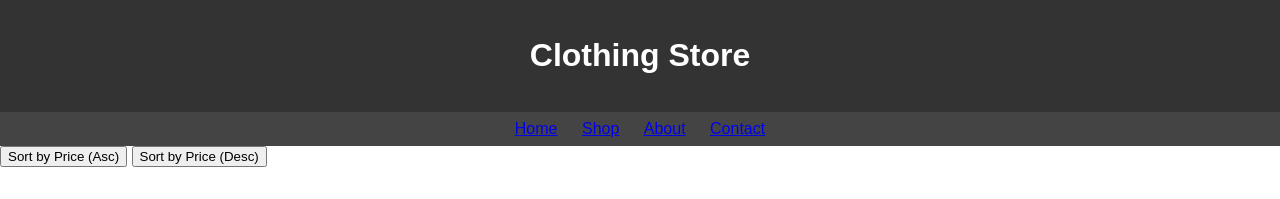
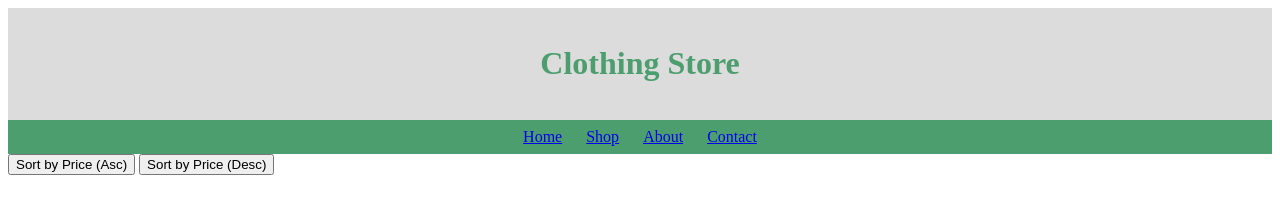
Before and after one commit to Abbassadri786/E-Commerce-Store, a plain HTML site: page index.html in a window 1280 px wide. Shown: the top 199 px of the page. Drawn offline with Linux system fonts and the light colour scheme.

Commit message:
Update styles.css

```diff
--- a/styles.css
+++ b/styles.css
@@ -1,18 +1,18 @@
 body {
-    font-family: Arial, sans-serif;
+    font-family: 'Lucida Sans', 'Lucida Sans Regular', 'Lucida Grande', 'Lucida Sans Unicode', Geneva, Verdana, sans-serif
     margin: 0;
     padding: 0;
 }
 
 header {
-    background-color: #333;
-    color: white;
+    background-color: rgb(220, 220, 220);
+    color: #4d9e6e;
     text-align: center;
     padding: 1em;
 }
 
 nav {
-    background-color: #444;
+    background-color: #4d9e6e;
     color: white;
     text-align: center;
     padding: 0.5em;
@@ -22,11 +22,13 @@ nav ul {
     list-style: none;
     margin: 0;
     padding: 0;
+
 }
 
 nav li {
     display: inline;
     margin: 0 10px;
+    color: whitesmoke;
 }
 
 #product-list {
```
